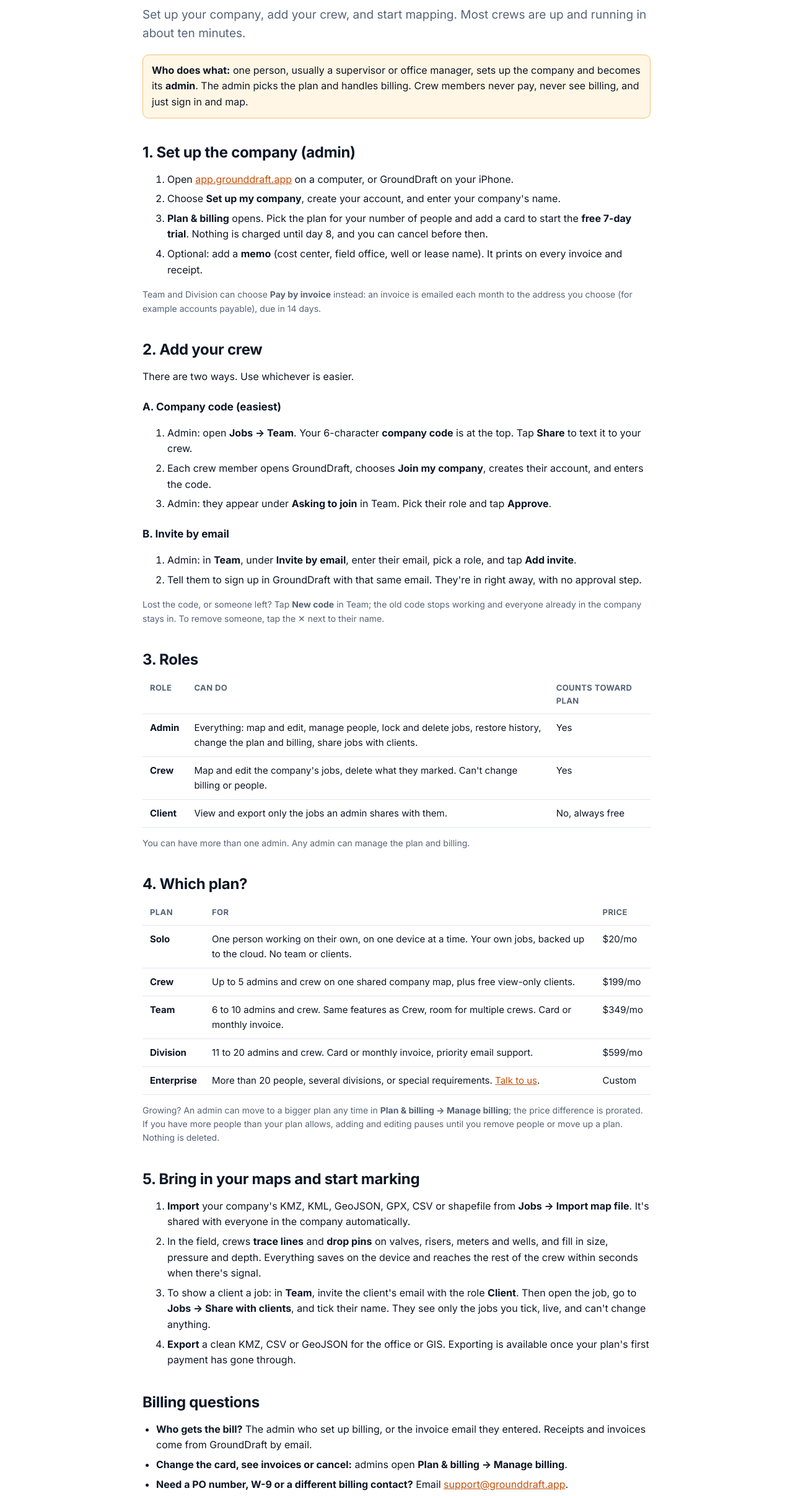
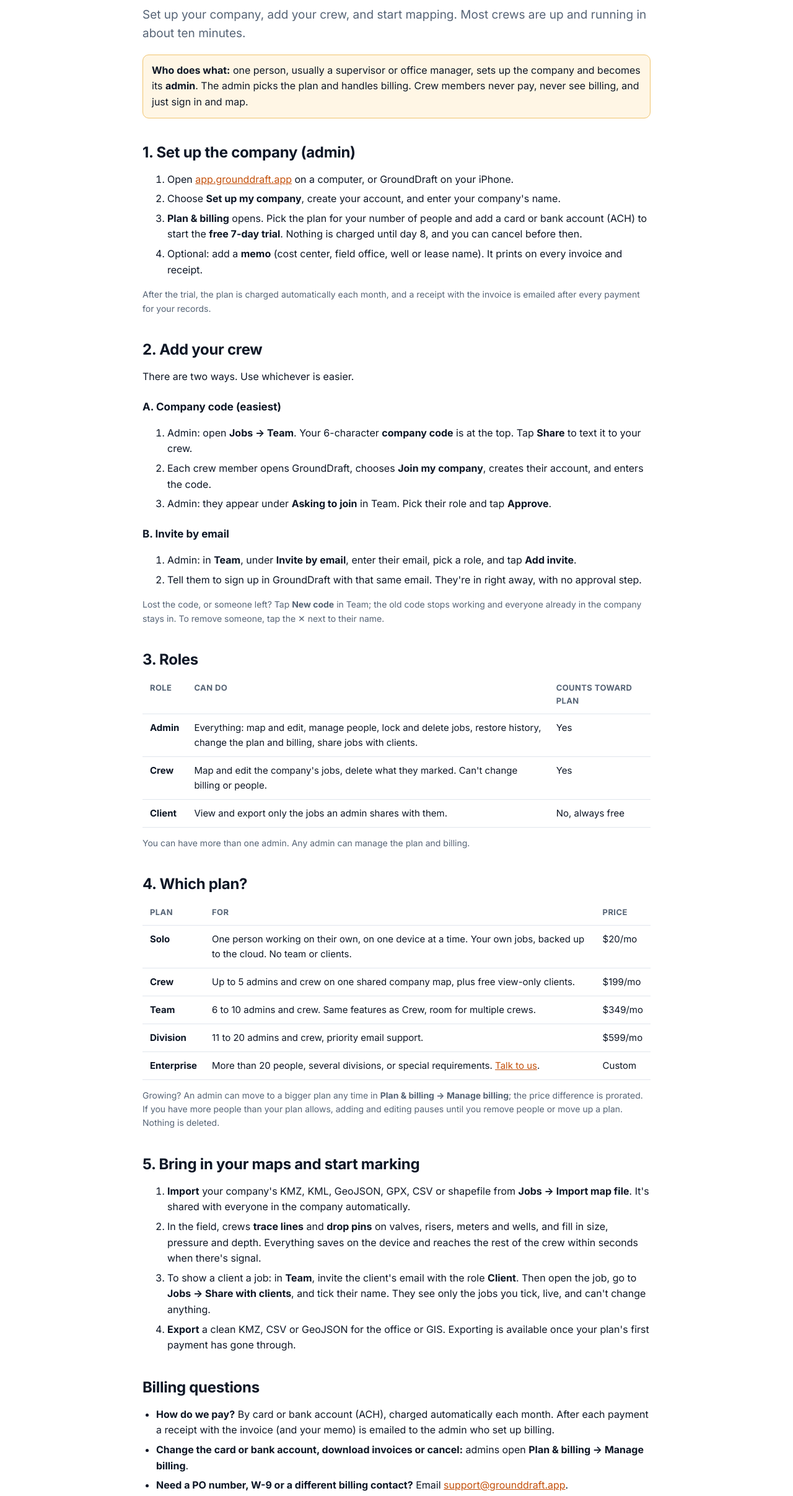
Before and after one commit to srios1022-ux/grounddraft-site, a plain HTML site: page start.html in a window 1280 px wide. Shown: the part 147-2560 px from the top of the page at 62% size. Drawn offline with Linux system fonts and the light colour scheme.

Commit message:
Card or bank account (ACH), receipts after each payment; remove pay-by-invoice wording
Co-Authored-By: Claude Opus 5.5 <noreply@anthropic.com>

```diff
--- a/start.html
+++ b/start.html
@@ -36,12 +36,12 @@
   <ol>
     <li>Open <a href="https://app.grounddraft.app/">app.grounddraft.app</a> on a computer, or GroundDraft on your iPhone.</li>
     <li>Choose <b>Set up my company</b>, create your account, and enter your company's name.</li>
-    <li><b>Plan &amp; billing</b> opens. Pick the plan for your number of people and add a card to start the
+    <li><b>Plan &amp; billing</b> opens. Pick the plan for your number of people and add a card or bank account (ACH) to start the
       <b>free 7-day trial</b>. Nothing is charged until day 8, and you can cancel before then.</li>
     <li>Optional: add a <b>memo</b> (cost center, field office, well or lease name). It prints on every invoice and receipt.</li>
   </ol>
-  <p class="meta">Team and Division can choose <b>Pay by invoice</b> instead: an invoice is emailed each month to
-  the address you choose (for example accounts payable), due in 14 days.</p>
+  <p class="meta">After the trial, the plan is charged automatically each month, and a receipt with the invoice is
+  emailed after every payment for your records.</p>
 
   <h2 id="crew">2. Add your crew</h2>
   <p>There are two ways. Use whichever is easier.</p>
@@ -79,9 +79,8 @@
       <tr><td><b>Solo</b></td><td>One person working on their own, on one device at a time. Your own jobs, backed up
         to the cloud. No team or clients.</td><td>$20/mo</td></tr>
       <tr><td><b>Crew</b></td><td>Up to 5 admins and crew on one shared company map, plus free view-only clients.</td><td>$199/mo</td></tr>
-      <tr><td><b>Team</b></td><td>6 to 10 admins and crew. Same features as Crew, room for multiple crews.
-        Card or monthly invoice.</td><td>$349/mo</td></tr>
-      <tr><td><b>Division</b></td><td>11 to 20 admins and crew. Card or monthly invoice, priority email support.</td><td>$599/mo</td></tr>
+      <tr><td><b>Team</b></td><td>6 to 10 admins and crew. Same features as Crew, room for multiple crews.</td><td>$349/mo</td></tr>
+      <tr><td><b>Division</b></td><td>11 to 20 admins and crew, priority email support.</td><td>$599/mo</td></tr>
       <tr><td><b>Enterprise</b></td><td>More than 20 people, several divisions, or special requirements.
         <a href="mailto:support@grounddraft.app?subject=GroundDraft%20Enterprise">Talk to us</a>.</td><td>Custom</td></tr>
     </tbody>
@@ -105,9 +104,9 @@
 
   <h2>Billing questions</h2>
   <ul>
-    <li><b>Who gets the bill?</b> The admin who set up billing, or the invoice email they entered. Receipts and invoices
-      come from GroundDraft by email.</li>
-    <li><b>Change the card, see invoices or cancel:</b> admins open <b>Plan &amp; billing → Manage billing</b>.</li>
+    <li><b>How do we pay?</b> By card or bank account (ACH), charged automatically each month. After each payment a
+      receipt with the invoice (and your memo) is emailed to the admin who set up billing.</li>
+    <li><b>Change the card or bank account, download invoices or cancel:</b> admins open <b>Plan &amp; billing → Manage billing</b>.</li>
     <li><b>Need a PO number, W-9 or a different billing contact?</b> Email
       <a href="mailto:support@grounddraft.app?subject=Billing%20question">support@grounddraft.app</a>.</li>
   </ul>
```
Also changed, not shown: index.html (+6 -6 lines), terms.html (+2 -2 lines).
